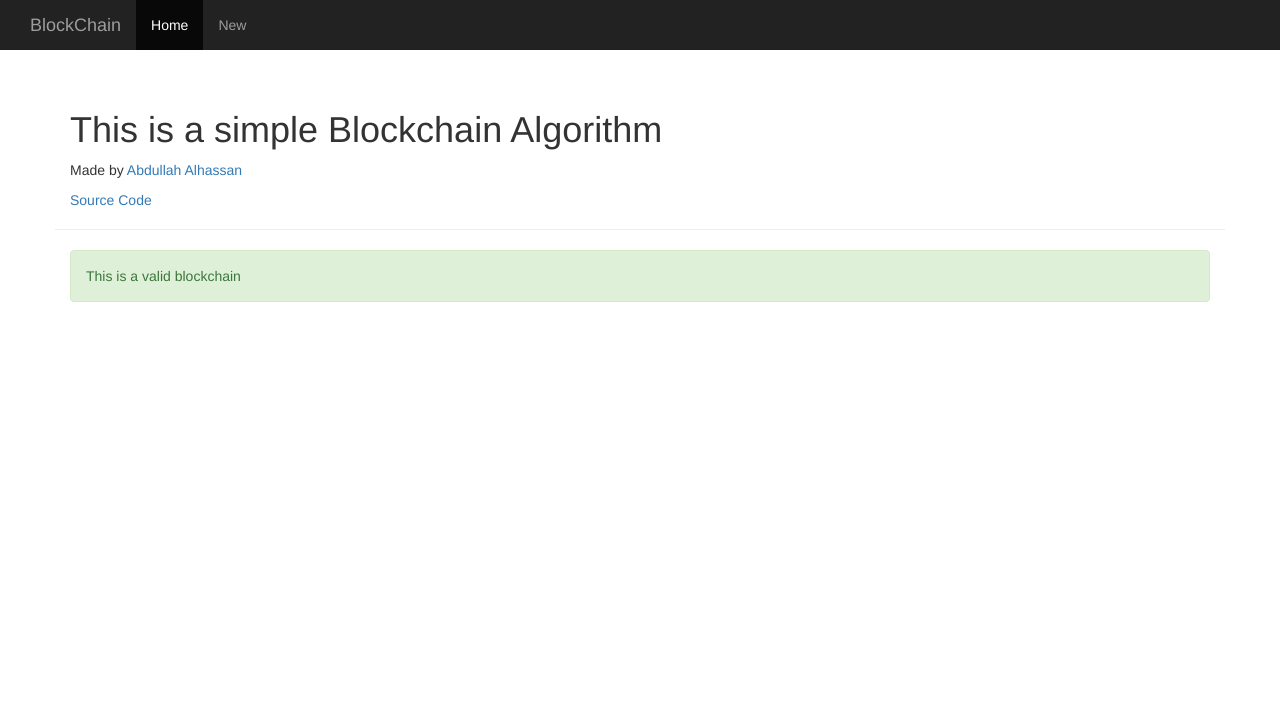
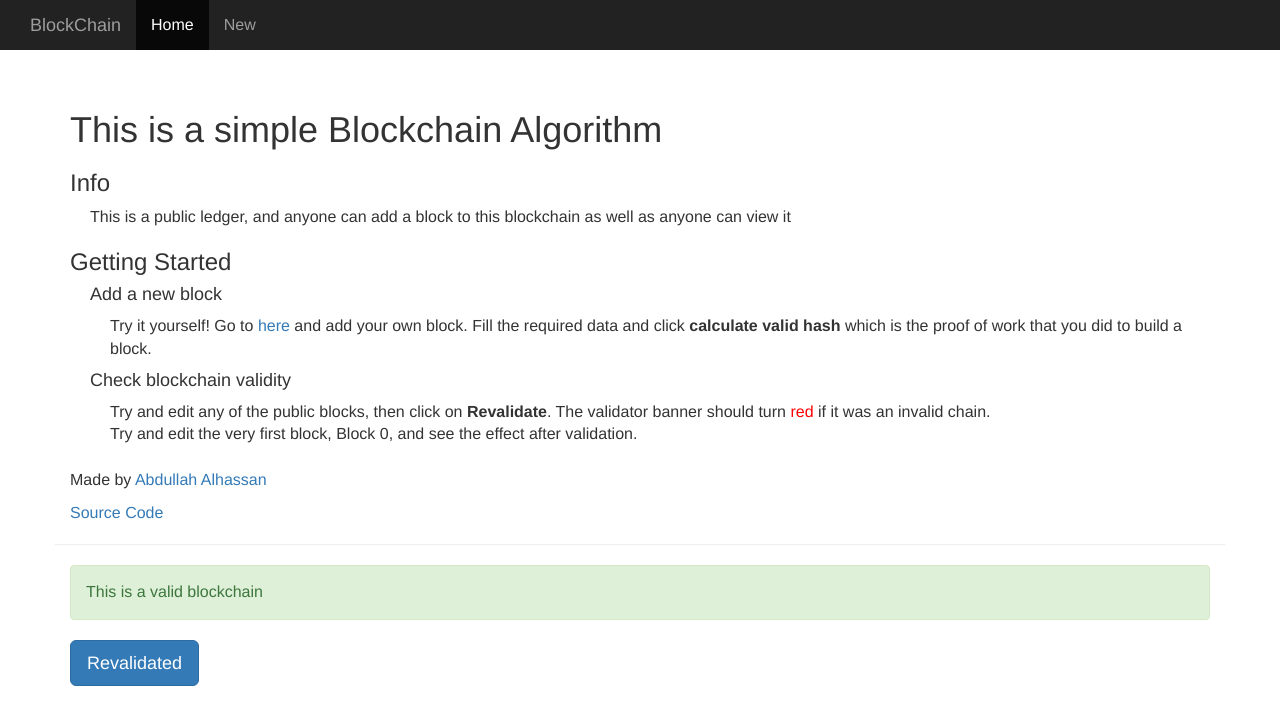
Before and after one commit to atalhassan/blockchain, a Node server app: page / in a window 1280 px wide. Shown: the top 725 px of the page. Run offline with Node 20, Linux system fonts and the light colour scheme; data that the repository does not hold is empty; some libraries are stand-ins or nearby versions.

Commit message:
added validator

```diff
--- a/index.js
+++ b/index.js
@@ -16,8 +16,11 @@ app.use(express.static(__dirname + "/public"));
 app.set("view engine", "ejs");
 
 
+const databaseurl = process.env.DATABASEURL || 'mongodb://localhost/mydb'
+const port = process.env.PORT || 3000
 
-mongoose.connect(process.env.DATABASEURL, {useMongoClient: true});
+
+mongoose.connect(databaseurl, {useMongoClient: true});
 
 app.get("/", function(req, res) {
   BlockModel.find({},function(err, allBlocks) {
@@ -25,7 +28,7 @@ app.get("/", function(req, res) {
       console.log(err);
     } else {
       myChain = new Blockchain(allBlocks);
-      res.render("landing" , {blockchain:myChain.chain, valid:myChain.isValid(), moment:moment})
+      res.render("landing" , {blockchain:myChain, valid:myChain.isValid(), moment:moment})
     }
   });
 })
@@ -87,6 +90,6 @@ app.post("/new", function(req, res) {
 // ===================
 // App listner
 // ===================
-app.listen(process.env.PORT,process.env.IP,function(){
+app.listen(port,process.env.IP,function(){
   console.log("Blockchian server is up...");
 });
--- a/public/stylesheets/style.css
+++ b/public/stylesheets/style.css
@@ -2,6 +2,13 @@
 html {
 	position: relative;
     min-height: 100%;
+}
+body {
+	font-size: 16px;
+}
+section {
+	padding-left: 20px;
+	display:block;
 }
 
 .navbar-inverse {
@@ -19,3 +26,8 @@ html {
 .alert {
 	word-wrap: break-word;
 }
+
+
+input {
+	display: flex;
+}
--- a/views/landing.ejs
+++ b/views/landing.ejs
@@ -1,30 +1,34 @@
 <% include partials/header %>
 
 <div class="container" >
+
   <%if(valid){%>
-    <div class="alert alert-success" role="alert">
-      This is a valid blockchain
+    <div id='valid' class="alert alert-success" role="alert">
+      <span>This is a valid blockchain</span>
     </div>
   <%} else {%>
-    <div class="alert alert-danger" role="alert">
+    <div id='invalid'  class="alert alert-danger" role="alert">
       This is NOT a valid blockchain
     </div>
   <%}%>
-  <%var chain = blockchain.slice()%>
-  <%chain.reverse()%>
+  <button class='btn btn-lg btn-primary' id="validator">Revalidated</button>
+
+
+  <% var chain = blockchain.chain.slice()%>
+  <% chain.reverse()%>
   <% chain.forEach(function(block){ %>
-    <div class="container block">
-      <h3 class"label"> Block: <%= block.index %> </h1>
-      <h5 class"label"> Time Created: <%=  moment(parseInt(block.timestamp)) %> </h5>
-      <h5 class"label"> Nonce:  <%= block.salt%></h5>
+    <div id=<%=block.index%> class="container block" >
+      <h3 class"label"> Block: <span> <%=block.index %></span> </h1>
+      <h5 class"label"> Time Created: <span contenteditable="false"><%=  moment(parseInt(block.timestamp)) %> </span></h5>
+      <h5 class"label"> Nonce:  <input  name='salt'  class='form-control' contenteditable="true" value="<%=block.salt %>" /></h5>
       <h5 class"label"> Details:  </h5>
       <ul>
-        <li> From: <%= block.data.from %></li>
-        <li> To: <%= block.data.to %></li>
-        <li> Message: <%= block.data.message %></li>
+        <li> From:<input name='data.from' class='form-control' contenteditable="true" value='<%= block.data.from %>'/> </li>
+        <li> To: <input name='data.to' class='form-control' contenteditable="true" value='<%= block.data.to %>'/> </li>
+        <li> Message:<input name='data.message'  class='form-control' contenteditable="true" value='<%= block.data.message %>'/> </li>
       </ul>
-      <h5 class"label"> Previous Hash: <%= block.prevHash %> </h5>
-      <h5 class"label"> Hash: <%= block.hash %> </h5>
+      <h5 class"label"> Previous Hash: <input name='prevHash' class='form-control' contenteditable="true" value='<%= block.prevHash %>'/> </h5>
+      <h5 class"label"> Hash: <input name='hash' class='form-control' contenteditable="true" value='<%= block.hash %>'/> </h5>
 
     </div>
   <% }); %>
@@ -32,6 +36,73 @@
 
 </div>
 
+<script>
+
+let blockchain;
+
+window.onload = (function() {
+  blockchain = <%-JSON.stringify(blockchain)%>
+})
+
+$( "input" ).change(function() {
+  const index = $(this).closest('div').attr('id')
+  const newValue = $(this).val()
+  changeByid(blockchain, index, newValue, $(this).attr('name'))
+  $('body').animate({
+    color: "green",
+    backgroundColor: "rgb( 20, 20, 20 )"
+  });
+  // validator()
+  // $('body').css('background', 'rgb(242,222,222)')
+
+
+})
+
+$('#validator').click(function () {
+  validator()
+})
+
+function validator() {
+  $('#valid').show()
+  $('#invalid').hide()
+  if (isValid(blockchain)) {
+    $('#valid').addClass('alert-success')
+    $('#valid').removeClass('alert-danger')
+    $('#valid').children('span').text('This is a valid blockchain')
+  } else {
+    $('#valid').removeClass('alert-success')
+    $('#valid').addClass('alert-danger')
+    $('#valid').children('span').text('This is NOT a valid blockchain')
+  }
+}
+
+function changeByid(blockchain, index, newValue, item) {
+  const path = item.split('.')
+  if (path.length === 1) {
+    blockchain.chain[index][path[0]] = newValue
+  } else {
+    blockchain.chain[index][path[0]][path[1]] = newValue
+  }
+}
+
+function isValid(blockchain){
+  for (var i = 1; i < blockchain.chain.length; i++) {
+    var currBlock = new Block(blockchain.chain[i].index, blockchain.chain[i].timestamp, blockchain.chain[i].data, blockchain.chain[i].prevHash, blockchain.chain[i].hash, blockchain.chain[i].salt);
+    var prevBlock = new Block(blockchain.chain[i-1].index, blockchain.chain[i-1].timestamp, blockchain.chain[i-1].data, blockchain.chain[i-1].prevHash, blockchain.chain[i-1].hash, blockchain.chain[i-1].salt);
+    //case 1 check if currBlock is valid
+    if(currBlock.hash !== currBlock.calculateHash()){
+      return false;
+    }
+
+    //case 2 check if currBlock is linked correctly
+    if (currBlock.prevHash !== prevBlock.hash) {
+      return false;
+    }
+  }
+  return true;
+}
+
+</script>
 
 
 <% include partials/footer %>
--- a/views/new.ejs
+++ b/views/new.ejs
@@ -33,8 +33,7 @@
 
 </div>
 
-<script type="text/javascript" src="./bower_components/crypto-js/crypto-js.js"></script>
-<script src="js/blockchain.js" async></script>
+
 <script>
 var newBlock;
 
--- a/views/partials/header.ejs
+++ b/views/partials/header.ejs
@@ -6,6 +6,8 @@
     <title>BlockChain</title>
     <script src="//ajax.googleapis.com/ajax/libs/jquery/1.11.0/jquery.min.js"></script>
     <script src="//netdna.bootstrapcdn.com/bootstrap/3.1.1/js/bootstrap.min.js"></script>
+    <script type="text/javascript" src="./bower_components/crypto-js/crypto-js.js"></script>
+    <script src="js/blockchain.js" async></script>
     <link href="https://fonts.googleapis.com/css?family=Amiri|Cairo" rel="stylesheet">
     <link rel="stylesheet" href="https://maxcdn.bootstrapcdn.com/bootstrap/3.3.7/css/bootstrap.min.css">
     <link rel="stylesheet" href="/stylesheets/style.css">
@@ -39,6 +41,30 @@
 
     <div class="container page-header">
         <h1>This is a simple Blockchain Algorithm</h1>
+        <h3>Info</h3>
+        <section>
+          This is a public ledger, and anyone can add a block to this blockchain
+          as well as anyone can view it
+        </section>
+        <h3>Getting Started</h3>
+        <section>
+        <h4>Add a new block</h4>
+          <section>
+            Try it yourself! Go to <a href="/new">here</a> and add your own block.
+            Fill the required data and click <strong>calculate valid hash</strong> which is the proof
+            of work that you did to build a block.
+          </section>
+        <h4>Check blockchain validity</h4>
+          <section>
+            Try and edit any of the public blocks, then click on <strong>Revalidate</strong>.
+            The validator banner should turn <span style='color:red'>red</span> if it was
+            an invalid chain.
+          </section>
+          <section>
+            Try and edit the very first block, Block 0, and see the effect after validation.
+          </section>
+        </section>
+        <br />
         <p>
           Made by <a href="https://github.com/atalhassan">Abdullah Alhassan</a>
         </p>
```
